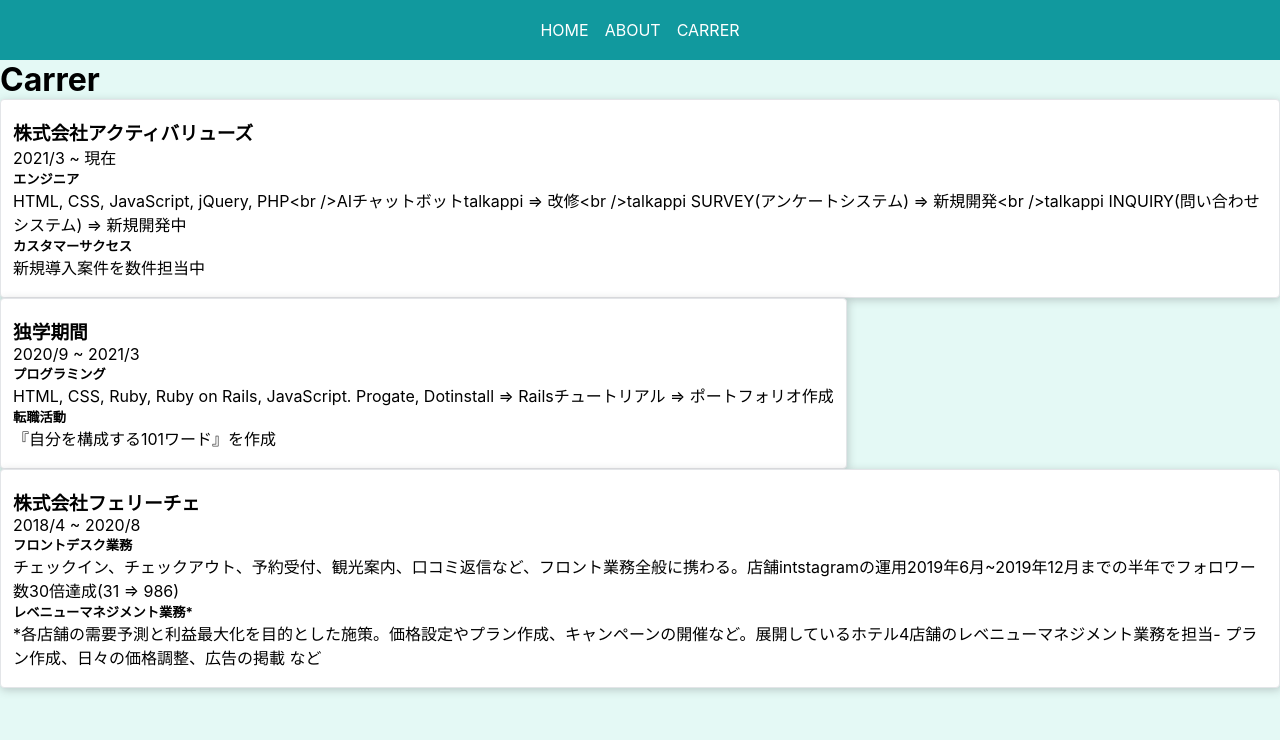
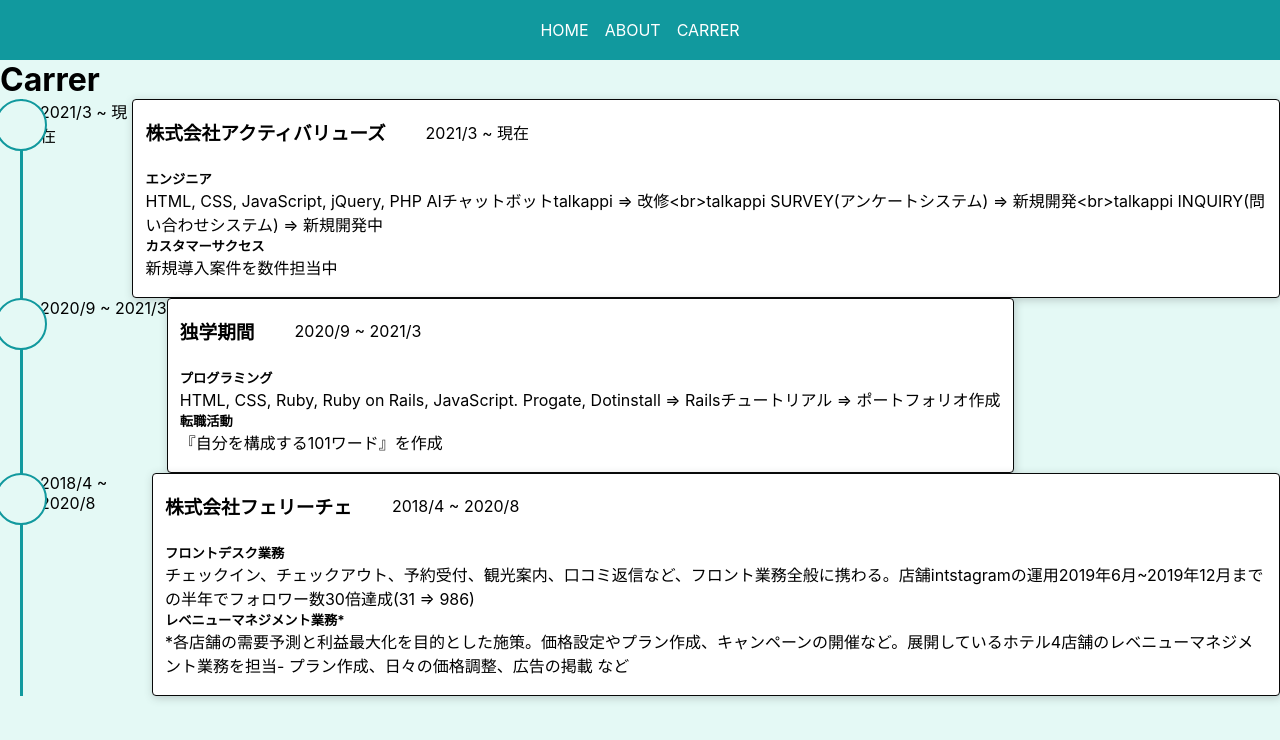
Before and after one commit to chiuney/react-portfolio, a React (Create React App) app: page /carrer in a window 1280 px wide. Shown: the top 740 px of the page. Built offline with nearby package versions, Linux system fonts and the light colour scheme.

Commit message:
経歴ページ作成

```diff
--- a/src/components/atoms/layouts/Header.jsx
+++ b/src/components/atoms/layouts/Header.jsx
@@ -1,18 +1,14 @@
-import { BrowserRouter, Link } from 'react-router-dom';
+import { Link } from 'react-router-dom';
 import styled from 'styled-components';
-import { Router } from '../../router/Router';
 
 export const Header = (props) => {
-  // const {children} = props;
   return (
     <>
       <SHeader>
         <SLink to="/">HOME</SLink><br />
         <SLink to="/about">ABOUT</SLink><br />
         <SLink to="/carrer">CARRER</SLink>
-        {/* <Router></Router> */}
       </SHeader>
-      {/* {children} */}
     </>
   );
 }
--- a/src/components/organisms/carrer/CarrerCard.jsx
+++ b/src/components/organisms/carrer/CarrerCard.jsx
@@ -5,19 +5,28 @@
   return (
     <>
       {
-        step.map((e,i) => {
+        step.map((e) => {
           return(
             <SContainer>
-              <SH3>{step[i].title}</SH3>
-              <p>{step[i].span.start} ~ {step[i].span.end}</p>
-              <div>
-                <h5>{step[i].contents[0].title}</h5>
-                <p>{step[i].contents[0].content}</p>
-              </div>
-              <div>
-              <h5>{step[i].contents[1].title}</h5>
-                <p>{step[i].contents[1].content}</p>
-              </div>
+              <SSpan>{e.span.start} ~ {e.span.end}</SSpan>
+              <SStepContainer>
+                <STitleContainer>
+                  <SH3>{e.title}</SH3>
+                  <SSpan>{e.span.start} ~ {e.span.end}</SSpan>
+                </STitleContainer>
+                <SContentContainer>
+                  {
+                    e.contents.map((e) => {
+                      return (
+                        <div>
+                          <h5>{e.title}</h5>
+                          <SP>{e.content}</SP>
+                        </div>
+                      );
+                    })
+                  }
+                </SContentContainer>
+              </SStepContainer>
             </SContainer>
           );
         })
@@ -27,13 +36,57 @@
 }
 
 const SContainer = styled.div`
+  display: flex;
+  :nth-child(2n) {
+    /* flex-flow: row-reverse; */
+  }
+  ::before {
+    content: '';
+    display: inline-block;
+    background: #e4f9f5;
+    position: absolute;
+    /* top: -2px; */
+    left: -5px;
+
+
+    width: 3rem;
+    height: 3rem;
+    border: solid 2px #11999e;
+    border-radius: 50%;
+  }
+`
+
+const SStepContainer = styled.div`
   width: fit-content;
   background: #fff;
   padding: 18px 12px;
   border-radius: 4px;
   box-shadow: 1px 2px 8px 0 rgba(61, 63, 69, 0.25);
-  border: solid 1px #e3e5e8;
+  border: solid 1px #070808;
+  /* reverseする時用 */
+  /* flex: 1; */
 `
+
+const STitleContainer = styled.div`
+  display: flex;
+  align-items: center;
+`
+
 const SH3 = styled.h3`
-  margin: 0;
+
 `
+
+const SSpan = styled.p`
+  margin: 0 0 0 40px;
+  /* position: relative; */
+  /* reverseする時用 */
+  /* flex: 1; */
+`
+
+const SContentContainer = styled.div`
+  margin: 24px 0 0 0;
+`
+
+const SP = styled.p`
+  word-wrap: break-word;
+`
--- a/src/components/pages/Carrer.jsx
+++ b/src/components/pages/Carrer.jsx
@@ -1,3 +1,4 @@
+import styled from "styled-components";
 import { CarrerCard } from "../organisms/carrer/CarrerCard";
 
 const step = [{
@@ -5,7 +6,7 @@
   span: {start:'2021/3', end:'現在'},
   contents: [{
     title:'エンジニア',
-    content:'HTML, CSS, JavaScript, jQuery, PHP<br />AIチャットボットtalkappi => 改修<br />talkappi SURVEY(アンケートシステム) => 新規開発<br />talkappi INQUIRY(問い合わせシステム) => 新規開発中',
+    content:`HTML, CSS, JavaScript, jQuery, PHP\nAIチャットボットtalkappi => 改修<br>talkappi SURVEY(アンケートシステム) => 新規開発<br>talkappi INQUIRY(問い合わせシステム) => 新規開発中`,
   },
   {
     title:'カスタマーサクセス',
@@ -47,7 +48,23 @@
   return (
     <>
       <h1>Carrer</h1>
-      <CarrerCard step={step}></CarrerCard>
+      <SContainer>
+        <CarrerCard step={step}></CarrerCard>
+      </SContainer>
     </>
   );
 }
+
+const SContainer = styled.div`
+  position: relative;
+  ::before {
+    content: '';
+    display: inline-block;
+    width: 3px;
+    height: 100%;
+    background: #11999e;
+    position: absolute;
+    /* top: -2px; */
+    left: 20px;
+  }
+`
```
